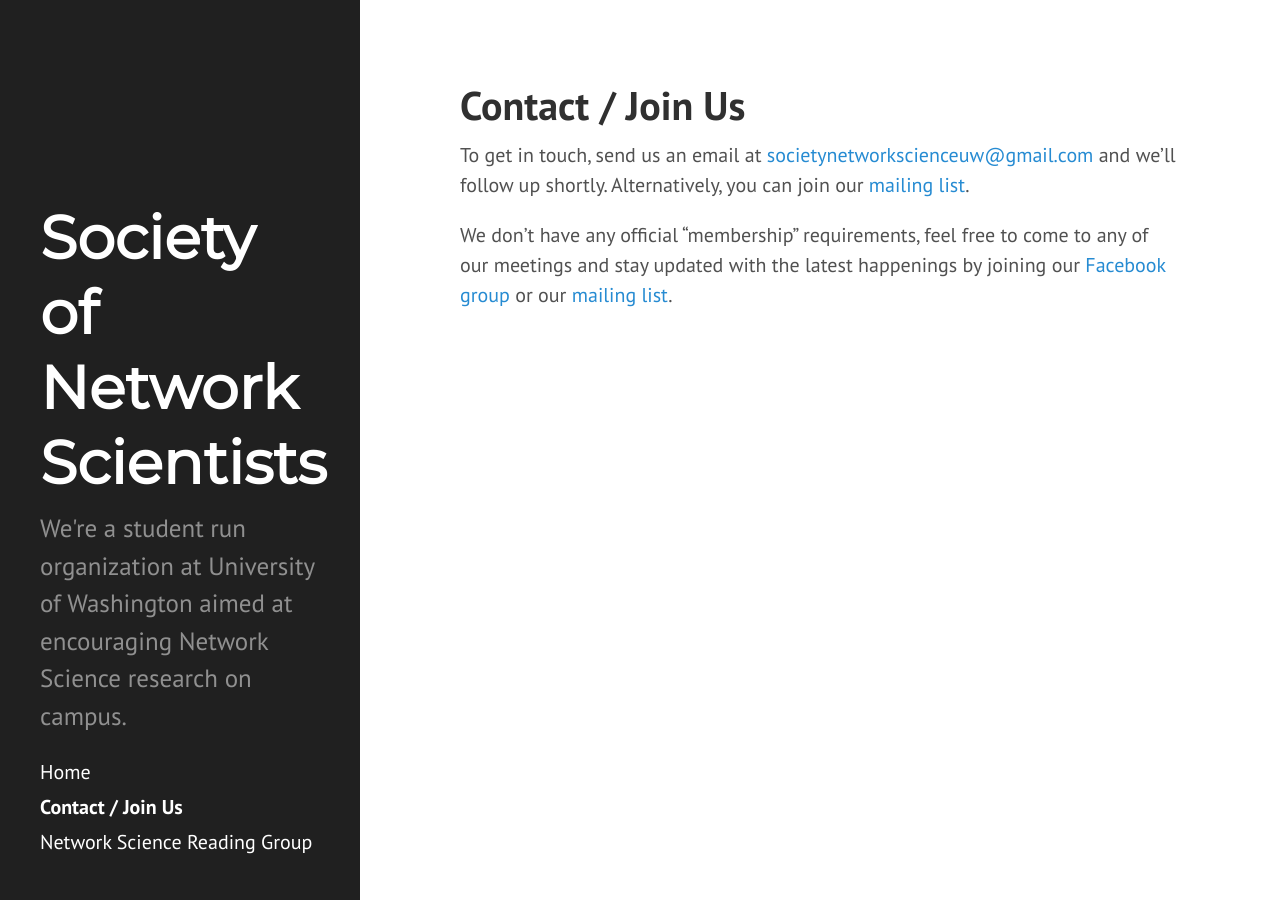
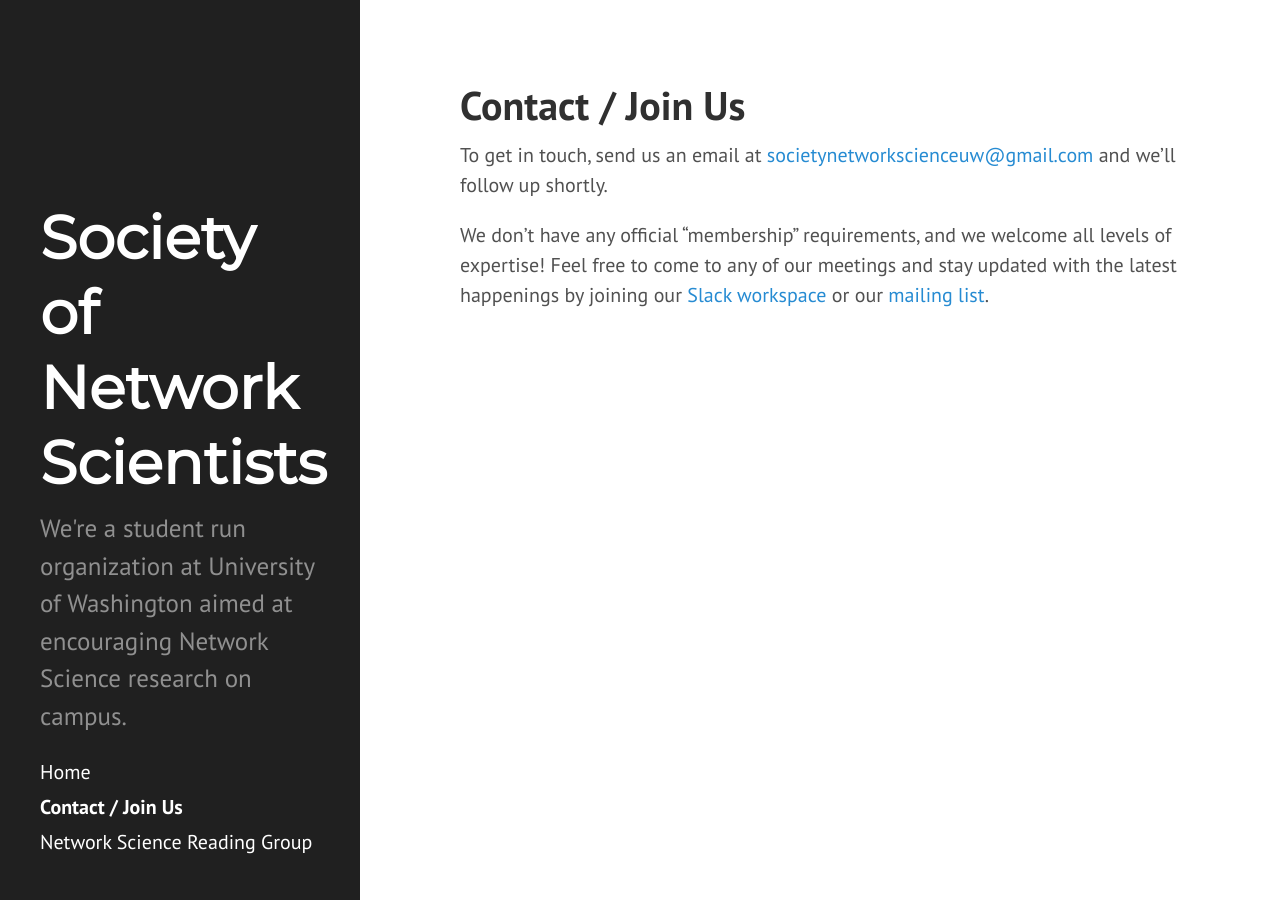
Before and after one commit to societynetworkscienceuw/societynetworkscienceuw.github.io, a Jekyll site: the page built from contact.md, in a window 1280 px wide. Built offline with Jekyll 4.4.1, drawn with Linux system fonts in a browser that asks for light colours.

Commit message:
contact page text

```diff
--- a/contact.md
+++ b/contact.md
@@ -4,10 +4,8 @@
 ---
 
 To get in touch, send us an email at <societynetworkscienceuw@gmail.com> and we'll follow up shortly.
-Alternatively, you can join our
+
+We don't have any official "membership" requirements, and we welcome all levels of expertise! Feel free to come to any
+of our meetings and stay updated with the latest happenings by joining our
+[Slack workspace](https://join.slack.com/t/uw-sns/signup) or our
 [mailing list](http://mailman11.u.washington.edu/mailman/listinfo/social_networks_reading_group).
-
-We don't have any official "membership" requirements, feel free to come to any
-of our meetings and stay updated with the latest happenings by joining our
-[Facebook group]() or our
-[mailing list](http://mailman11.u.washington.edu/mailman/listinfo/social_networks_reading_group).
```
